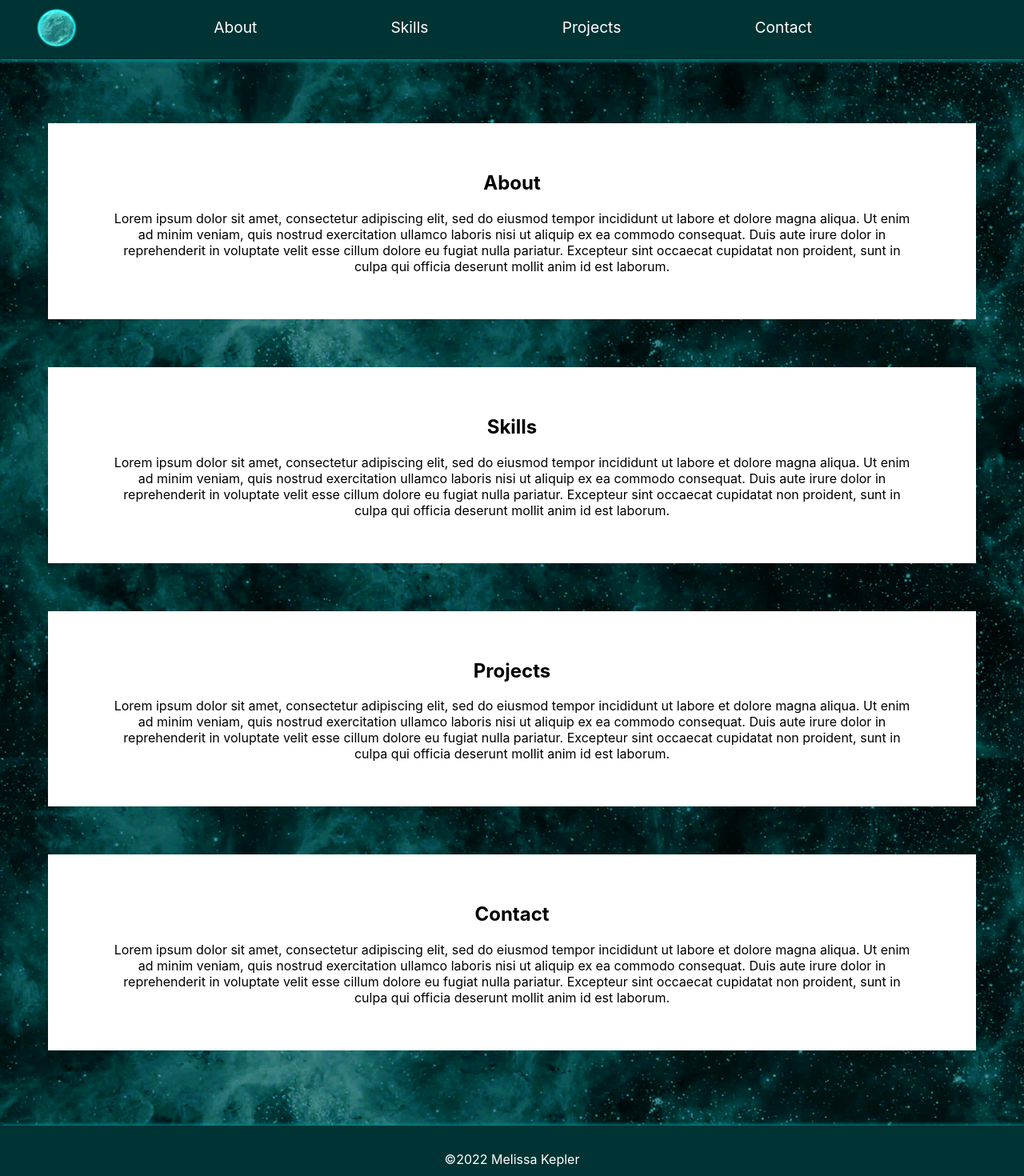
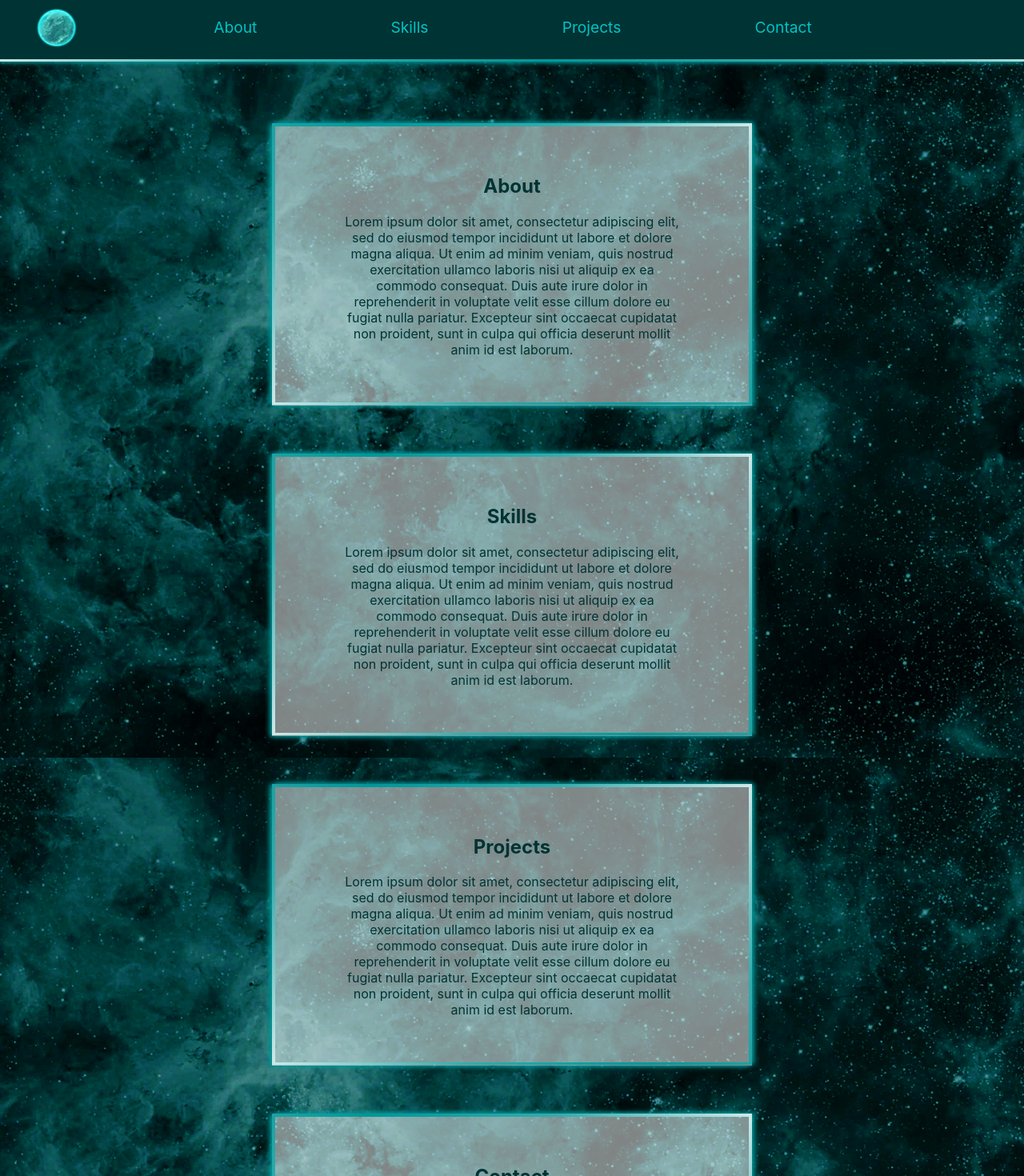
Before and after one commit to Missarachnid/mmkepler-version2, a Next.js app: page / in a window 1280 px wide. Shown: the top 1470 px of the page at 80% size. Built offline with nearby package versions, Linux system fonts and the light colour scheme.

Commit message:
feat: sections style and borders

```diff
--- a/components/About.js
+++ b/components/About.js
@@ -2,7 +2,7 @@ import sectionStyles from "../styles/Section.module.css";
 
 export default function About(){
   return (
-    <div className={sectionStyles.section} id={sectionStyles.about} name="about">
+    <div className={sectionStyles.section} id={sectionStyles.about}>
       <h2>About</h2>
       <p>
       Lorem ipsum dolor sit amet, consectetur adipiscing elit, sed do eiusmod tempor incididunt ut labore et dolore magna aliqua. Ut enim ad minim veniam, quis nostrud exercitation ullamco laboris nisi ut aliquip ex ea commodo consequat. Duis aute irure dolor in reprehenderit in voluptate velit esse cillum dolore eu fugiat nulla pariatur. Excepteur sint occaecat cupidatat non proident, sunt in culpa qui officia deserunt mollit anim id est laborum.
--- a/styles/Footer.module.css
+++ b/styles/Footer.module.css
@@ -6,4 +6,26 @@
   align-items: center;
   background-color: #003333;
   box-shadow: 2px -1px 5px #009799;
+  border-top-style: solid;
+  border-top-width: 3px;
+  border-image: linear-gradient(45deg, #009799, white, #009799) 1;
+  animation: pulse 4s ease infinite alternate;
 }
+
+@keyframes pulse {
+  0% {
+    border-image: linear-gradient(45deg, 009799, #009799, white, #009799, #009799) 1;
+  }
+  25% {
+    border-image: linear-gradient(45deg, #009799, white, #009799, white, #009799,) 1;
+  }
+  50% {
+    border-image: linear-gradient(45deg,  white, #009799, #009799,  #009799, white) 1;
+  }
+  75% {
+    border-image: linear-gradient(45deg,  #009799, white, #009799, white,  #009799) 1;
+  }
+  100% {
+    border-image: linear-gradient(45deg, #009799, #009799, white, #009799, #009799) 1;
+  }
+}
--- a/styles/Header.module.css
+++ b/styles/Header.module.css
@@ -8,6 +8,10 @@
   z-index: 10;
   top: 0;
   left: 0;
+  border-bottom-style: solid;
+  border-bottom-width: 3px;
+  border-image: linear-gradient(45deg, #009799, white, #009799) 1;
+    animation: pulse 4s ease infinite alternate;
 }
 
 #header {
@@ -55,3 +59,21 @@
   visibility: hidden;
   }
 }
+
+@keyframes pulse {
+  0% {
+    border-image: linear-gradient(45deg, 009799, #009799, white, #009799, #009799) 1;
+  }
+  25% {
+    border-image: linear-gradient(45deg, #009799, white, #009799, white, #009799,) 1;
+  }
+  50% {
+    border-image: linear-gradient(45deg,  white, #009799, #009799,  #009799, white) 1;
+  }
+  75% {
+    border-image: linear-gradient(45deg,  #009799, white, #009799, white,  #009799) 1;
+  }
+  100% {
+    border-image: linear-gradient(45deg, #009799, #009799, white, #009799, #009799) 1;
+  }
+}
--- a/styles/Section.module.css
+++ b/styles/Section.module.css
@@ -1,7 +1,32 @@
 .section {
   background-color: white;
-  color: black;
+  color: #003333;
   min-width: 300px;
+  max-width: 600px;
   padding: 40px 80px;
   margin: 30px 60px;
+  border: 4px solid #009799;
+  border-image: linear-gradient(45deg, #009799, white, #009799) 1;
+  animation: pulse 4s ease infinite alternate;
+  background: rgba(255, 255, 255, 0.5);
+  box-shadow: 3px -1px 6px #009799, -3px 1px 6px #009799;;
+
 }
+
+@keyframes pulse {
+  0% {
+    border-image: linear-gradient(45deg, 009799, #009799, white, #009799, #009799) 1;
+  }
+  25% {
+    border-image: linear-gradient(45deg, #009799, white, #009799, white, #009799,) 1;
+  }
+  50% {
+    border-image: linear-gradient(45deg,  white, #009799, #009799,  #009799, white) 1;
+  }
+  75% {
+    border-image: linear-gradient(45deg,  #009799, white, #009799, white,  #009799) 1;
+  }
+  100% {
+    border-image: linear-gradient(45deg, #009799, #009799, white, #009799, #009799) 1;
+  }
+}
--- a/styles/globals.css
+++ b/styles/globals.css
@@ -11,7 +11,7 @@ body {
   background-position: center center;
   background-color: #003333;
   text-align: center;
-  color: white;
+  color: #00C3C6;
 }
 
 body {
```
